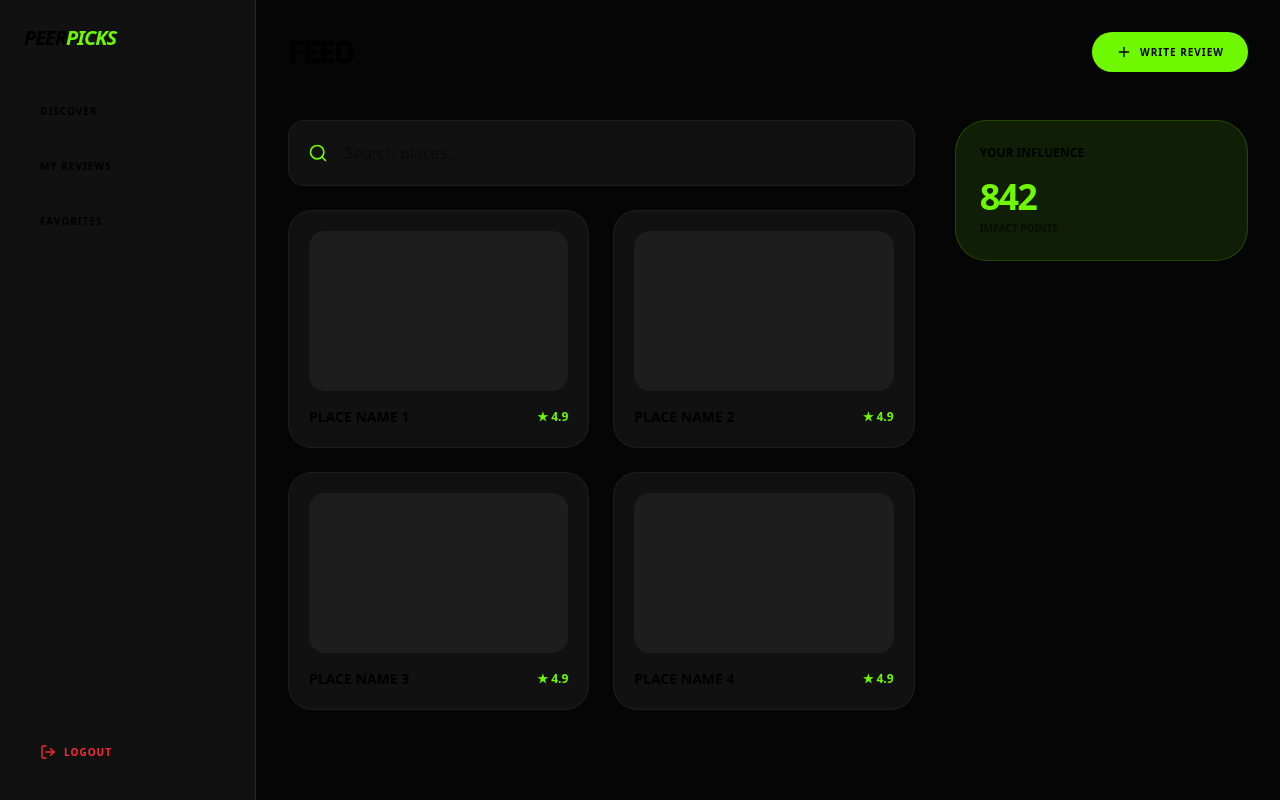
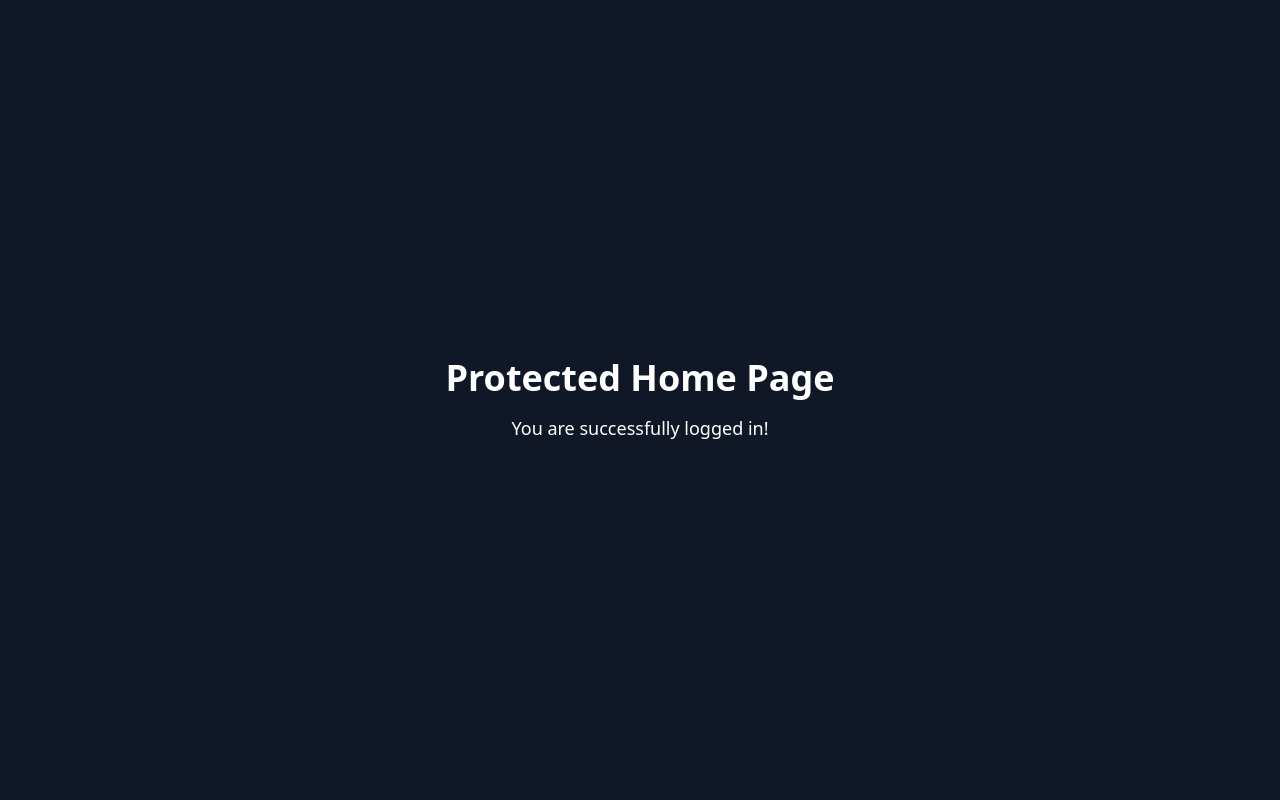
Before and after one commit to Pravesh-Shrestha/WEB-PeerPicks, a Next.js app in the folder client/web-peerpicks/: page /home in a window 1280 px wide. Before the commit this address had no page. Built offline with nearby package versions, Linux system fonts and the light colour scheme.

Commit message:
Login to Home Nav Setup

```diff
--- a/client/web-peerpicks/app/(auth)/_components/login_form.tsx
+++ b/client/web-peerpicks/app/(auth)/_components/login_form.tsx
@@ -3,15 +3,24 @@ import { useForm } from "react-hook-form";
 import { zodResolver } from "@hookform/resolvers/zod";
 import { loginSchema, LoginData } from "../schema";
 import Link from "next/link";
+import { useRouter } from "next/navigation"; // Import useRouter
 import { Mail, Lock, ChevronRight } from "lucide-react";
 
 export default function LoginForm() {
+  const router = useRouter(); // Initialize router
   const { register, handleSubmit, formState: { errors } } = useForm<LoginData>({
     resolver: zodResolver(loginSchema),
   });
 
   const onSubmit = (data: LoginData) => {
     console.log("Login Data:", data);
+
+    // 1. Simulate a backend response by saving to localStorage
+    localStorage.setItem("isLoggedIn", "true");
+    localStorage.setItem("userEmail", data.email); // Optional: save user info
+
+    // 2. Redirect to the protected home page
+    router.push("/home");
   };
 
   return (
@@ -62,11 +71,15 @@ export default function LoginForm() {
         </button>
       </form>
 
-      {/* Social Icons Section (Matches Signup) */}
+      {/* Social Icons Section */}
       <div className="mt-12 pt-8 border-t border-white/5 flex flex-col items-center">
         <p className="text-slate-500 text-[9px] uppercase font-bold tracking-[0.2em] mb-5">Quick login with</p>
         <div className="flex gap-8">
-          <button type="button" className="w-12 h-12 rounded-full bg-white/5 border border-white/10 flex items-center justify-center text-white hover:bg-indigo-600/20 hover:border-indigo-500/50 transition-all">
+          <button
+            type="button"
+            onClick={() => onSubmit({ email: "test@example.com", password: "password" })} // Allow social buttons to bypass for testing
+            className="w-12 h-12 rounded-full bg-white/5 border border-white/10 flex items-center justify-center text-white hover:bg-indigo-600/20 hover:border-indigo-500/50 transition-all"
+          >
             <span className="font-bold text-sm italic">G</span>
           </button>
           <button type="button" className="w-12 h-12 rounded-full bg-white/5 border border-white/10 flex items-center justify-center text-white hover:bg-indigo-600/20 hover:border-indigo-500/50 transition-all">
--- a/client/web-peerpicks/app/(protected)/home/page.tsx
+++ b/client/web-peerpicks/app/(protected)/home/page.tsx
@@ -1,90 +1,8 @@
-"use client";
-import React, { useEffect, useRef } from 'react';
-import { useRouter } from 'next/navigation';
-import { Search, Utensils, Coffee, Book, MapPin, Star, LogOut, Plus } from 'lucide-react';
-
-export default function HomePage() {
-  const router = useRouter();
-  const hasCheckedAuth = useRef(false);
-
-  useEffect(() => {
-    // Auth Guard: If no mock token, send back to login
-    if (!hasCheckedAuth.current) {
-      hasCheckedAuth.current = true;
-      const isAuth = localStorage.getItem("isLoggedIn");
-      if (!isAuth) {
-        router.push("/login");
-      }
-    }
-  }, [router]);
-
-  return (
-    <div className="flex min-h-screen bg-[var(--bg-main)]">
-      {/* SIDEBAR */}
-      <aside className="w-64 border-r border-white/10 p-6 hidden md:flex flex-col bg-[var(--card-bg)]">
-        <div className="text-xl font-black italic mb-10 uppercase tracking-tighter">
-          PEER<span className="text-secondary">PICKS</span>
+export default function homePage() {
+    return (
+        <div className="flex flex-col items-center justify-center min-h-screen bg-gray-900 text-white">
+            <h1 className="text-4xl font-bold mb-4">Protected Home Page</h1>
+            <p className="text-lg">You are successfully logged in!</p>
         </div>
-        <nav className="space-y-4 flex-grow">
-          {['Discover', 'My Reviews', 'Favorites'].map(item => (
-            <button key={item} className="w-full text-left px-4 py-3 rounded-xl font-bold uppercase text-[10px] tracking-widest hover:bg-secondary hover:text-black transition-all">
-              {item}
-            </button>
-          ))}
-        </nav>
-        <button
-          onClick={() => { localStorage.removeItem("isLoggedIn"); router.push("/"); }}
-          className="flex items-center gap-2 text-red-500 font-bold text-[10px] uppercase tracking-widest p-4 hover:bg-red-500/10 rounded-xl"
-        >
-          <LogOut size={16} /> Logout
-        </button>
-      </aside>
-
-      {/* MAIN CONTENT */}
-      <main className="flex-1 p-8">
-        <header className="flex justify-between items-center mb-12">
-          <h1 className="text-3xl font-black uppercase tracking-tighter">Feed</h1>
-          <button className="bg-secondary text-black px-6 py-3 rounded-full font-black uppercase text-[10px] tracking-widest flex items-center gap-2">
-            <Plus size={16} /> Write Review
-          </button>
-        </header>
-
-        {/* SEARCH & RECENT ACTIVITY SECTION */}
-        <div className="grid grid-cols-1 lg:grid-cols-3 gap-10">
-          <div className="lg:col-span-2 space-y-6">
-            <div className="relative">
-              <Search className="absolute left-5 top-1/2 -translate-y-1/2 text-secondary" size={20} />
-              <input
-                type="text"
-                placeholder="Search places..."
-                className="w-full bg-[var(--card-bg)] border border-white/5 rounded-2xl py-5 pl-14 pr-5 focus:outline-none focus:border-secondary transition-all"
-              />
-            </div>
-
-            {/* MOCK LIST */}
-            <div className="grid grid-cols-1 md:grid-cols-2 gap-6">
-              {[1, 2, 3, 4].map((i) => (
-                <div key={i} className="bg-[var(--card-bg)] p-5 rounded-3xl border border-white/5 hover:border-secondary/30 transition-all cursor-pointer">
-                  <div className="h-40 bg-white/5 rounded-2xl mb-4" />
-                  <div className="flex justify-between items-center">
-                    <h3 className="font-black uppercase text-sm">Place Name {i}</h3>
-                    <span className="text-secondary font-black text-xs">★ 4.9</span>
-                  </div>
-                </div>
-              ))}
-            </div>
-          </div>
-
-          {/* STATS/COMMUNITY SIDEBAR */}
-          <div className="space-y-6">
-            <div className="bg-secondary/10 border border-secondary/20 p-6 rounded-[2rem]">
-              <h3 className="font-black uppercase text-xs mb-4">Your Influence</h3>
-              <div className="text-4xl font-black text-secondary tracking-tighter">842</div>
-              <p className="text-[10px] uppercase font-bold opacity-50 mt-1">Impact Points</p>
-            </div>
-          </div>
-        </div>
-      </main>
-    </div>
-  );
+    );
 }
```
